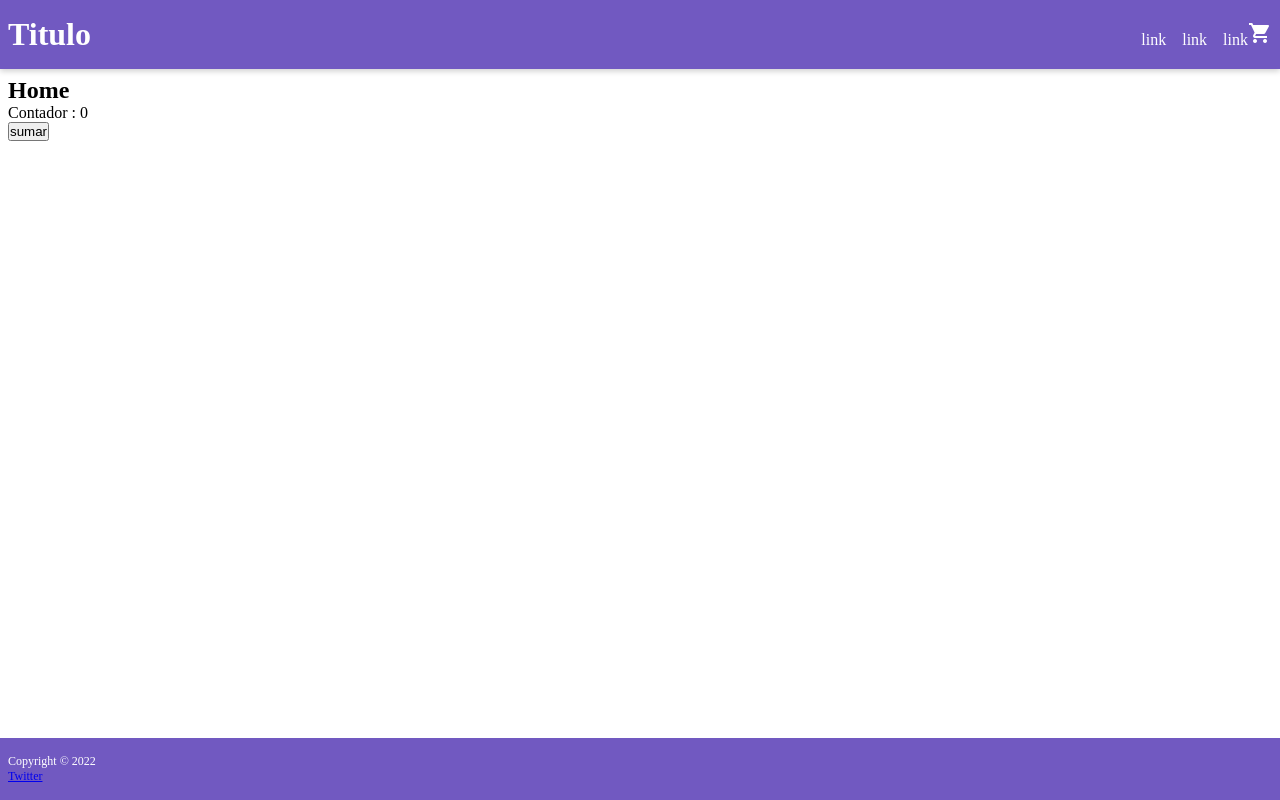
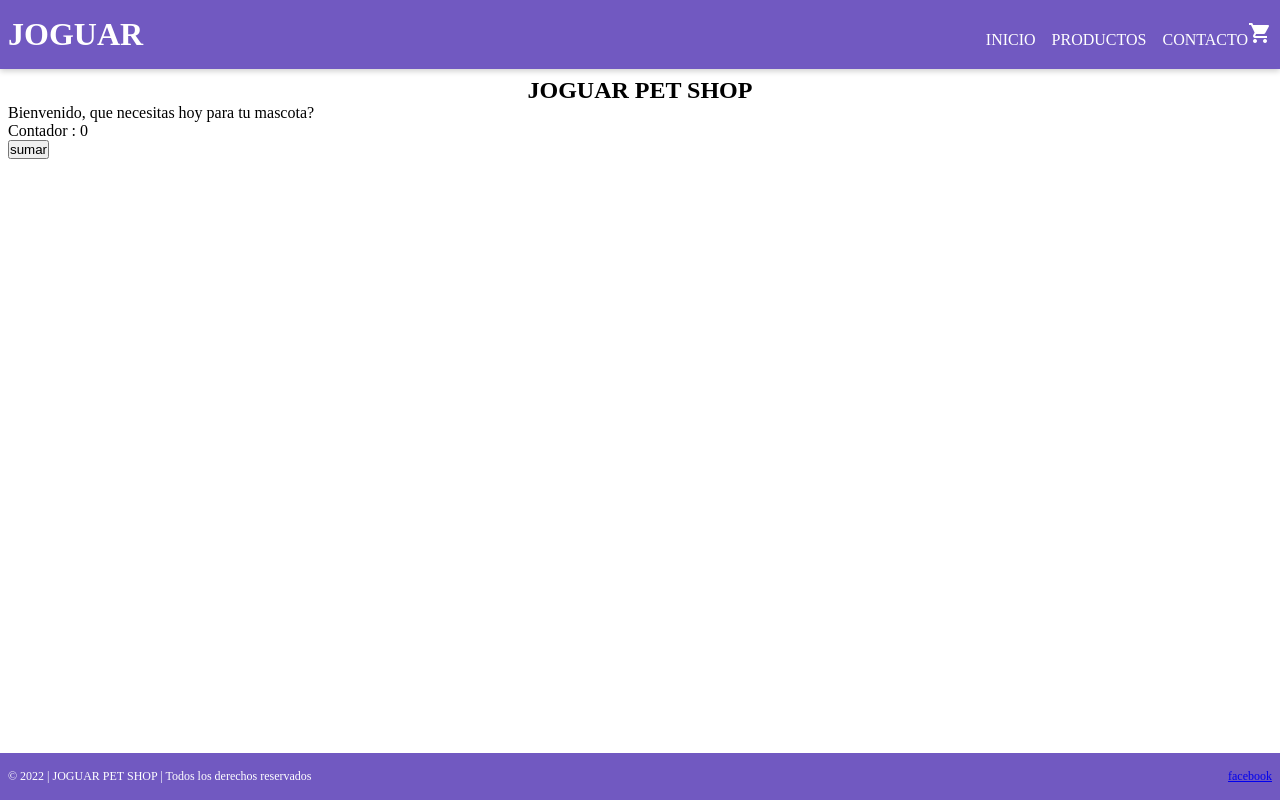
Before and after one commit to joguar27/miprimerapp, a React (Create React App) app: page / in a window 1280 px wide. Built offline with nearby package versions, Linux system fonts and the light colour scheme.

Commit message:
agregue ItemListContainer

```diff
--- a/src/components/App.js
+++ b/src/components/App.js
@@ -1,7 +1,7 @@
 import Footer from "./Footer"
 import Header from "./Header"
-import ItemListContainer from "./ItemListContainer"
-//import ItemListContainer from"./ItemListContainer"
+//import ItemListContainer from "./ItemListContainer"
+import ItemListContainer from"./ItemListContainer"
 import Main from "./Main"
 
 const App = ()=>{
--- a/src/components/Footer.js
+++ b/src/components/Footer.js
@@ -2,12 +2,10 @@ import Nav from "./Nav"
 const Footer=()=>{
     return (
         <footer>
-            <p>Copyright &copy; 2022</p>
+            <p>&copy; 2022 | JOGUAR PET SHOP | Todos los derechos reservados</p>
             <Nav
-                //{
-                textLinkFooter="Twitter"
+                textLinkFooter="facebook"
                 hrefLinkFooter="https://www.facebook.com/"
-                //}
             />
         </footer>
     )
--- a/src/components/Header.js
+++ b/src/components/Header.js
@@ -6,7 +6,7 @@ const Header = () => {
 
     return (
         <header className="header">
-            <h1 className="header__title">Titulo</h1>
+            <h1 className="header__title">JOGUAR</h1>
 
             <Nav isHeader={isHeader}/>
         </header>
--- a/src/components/ItemListContainer.js
+++ b/src/components/ItemListContainer.js
@@ -51,7 +51,7 @@ const handleClick = () => {
         <div>
             {props.greeting}
             <p>Contador : {contador}</p>
-            <button onClick={handleClick} >sumar</button>
+            <button onClick={handleClick}>sumar</button>
         </div>
     )
 }
@@ -65,4 +65,4 @@ export default ItemListContainer
 // button.addEventListener("click", () => { | ponerle el click al boton
 //     contador++ | cuando haga click se sume
 //    p.innerText = contador | y se le agrege el texto
-// })
+//})
--- a/src/components/Main.js
+++ b/src/components/Main.js
@@ -4,9 +4,10 @@ import ItemListContainer from "./ItemListContainer"
 const Main = () => {
     return (
         <main>
-            <h2>Home</h2>
+            <h2>JOGUAR PET SHOP</h2>
+            <ItemListContainer greeting="Bienvenido, que necesitas hoy para tu mascota?"/>
             {/*<img src="https://picsum.photos/200/300"/>*/}
-            <ItemListContainer/>
+            {/*<ItemListContainer/>*/}
         </main>
     )
 }
--- a/src/components/Nav.js
+++ b/src/components/Nav.js
@@ -12,9 +12,9 @@ const Nav = (props) => {
     if (isHeader) {
         return (
             <nav className="header__navbar">
-                <a className="header__link" href="#">link</a>
-                <a className="header__link" href="#">link</a>
-                <a className="header__link" href="#">link</a>
+                <a className="header__link" href="#">INICIO</a>
+                <a className="header__link" href="#">PRODUCTOS</a>
+                <a className="header__link" href="#">CONTACTO</a>
                 <span className="material-icons">shopping_cart</span>
             </nav>
         )
--- a/src/index.scss
+++ b/src/index.scss
@@ -36,11 +36,19 @@ main {
     padding: 0.5rem;
 }
 
+main h2{
+    text-align: center;
+}
+
+
+
 footer {
     background-color: #7159c1;
     color: #fff;
     padding: 1rem 0.5rem;
     font-size: 0.75rem;
+    display: flex;
+    justify-content: space-between;
 }
 
 
```
